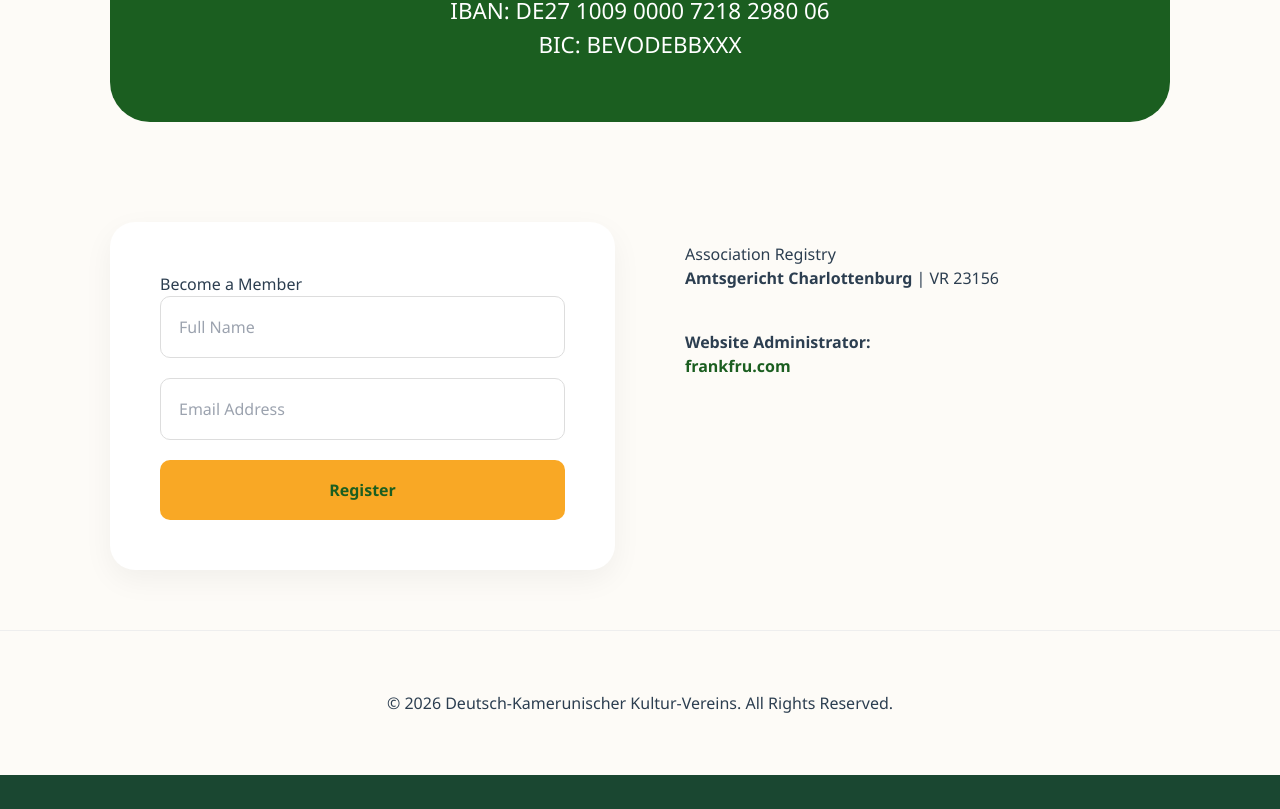
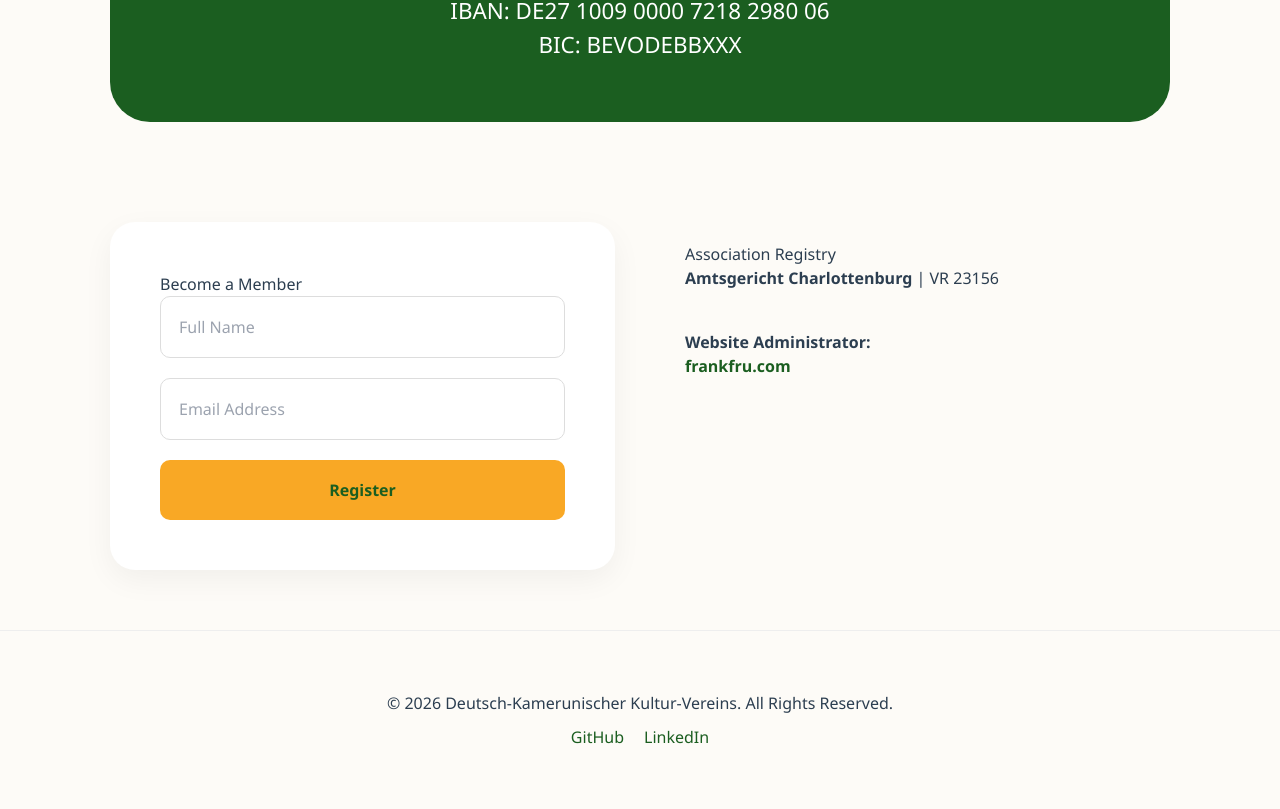
Before and after one commit to chifru19/grassland-verein, a React (Create React App) app: page / in a window 1280 px wide. Shown: the part 4066-4875 px from the top of the page. Before the commit the page ends 4841 px from the top, so only its background shows below. Built offline with nearby package versions, Linux system fonts and the light colour scheme.

Commit message:
Fix: image paths and bank info

```diff
--- a/src/App.js
+++ b/src/App.js
@@ -132,7 +132,7 @@ export default function App() {
               <div key={idx} style={{ overflow: 'hidden', borderRadius: '15px', boxShadow: '0 4px 15px rgba(0,0,0,0.1)' }}>
                 <img
                   src={src}
-                  alt="Event"
+                  alt="Grassland Event"
                   style={{ width: '100%', height: '280px', objectFit: 'cover', display: 'block' }}
                 />
               </div>
@@ -180,6 +180,10 @@ export default function App() {
 
       <footer style={{ textAlign: 'center', padding: '60px 20px', borderTop: '1px solid #eee' }}>
         <p>© 2026 Deutsch-Kamerunischer Kultur-Vereins. All Rights Reserved.</p>
+        <div style={{ marginTop: '10px' }}>
+          <a href="https://github.com/chifru19" target="_blank" rel="noreferrer" style={{ color: '#1b5e20', margin: '0 10px' }}>GitHub</a>
+          <a href="https://linkedin.com" target="_blank" rel="noreferrer" style={{ color: '#1b5e20', margin: '0 10px' }}>LinkedIn</a>
+        </div>
       </footer>
     </div>
   );
```
